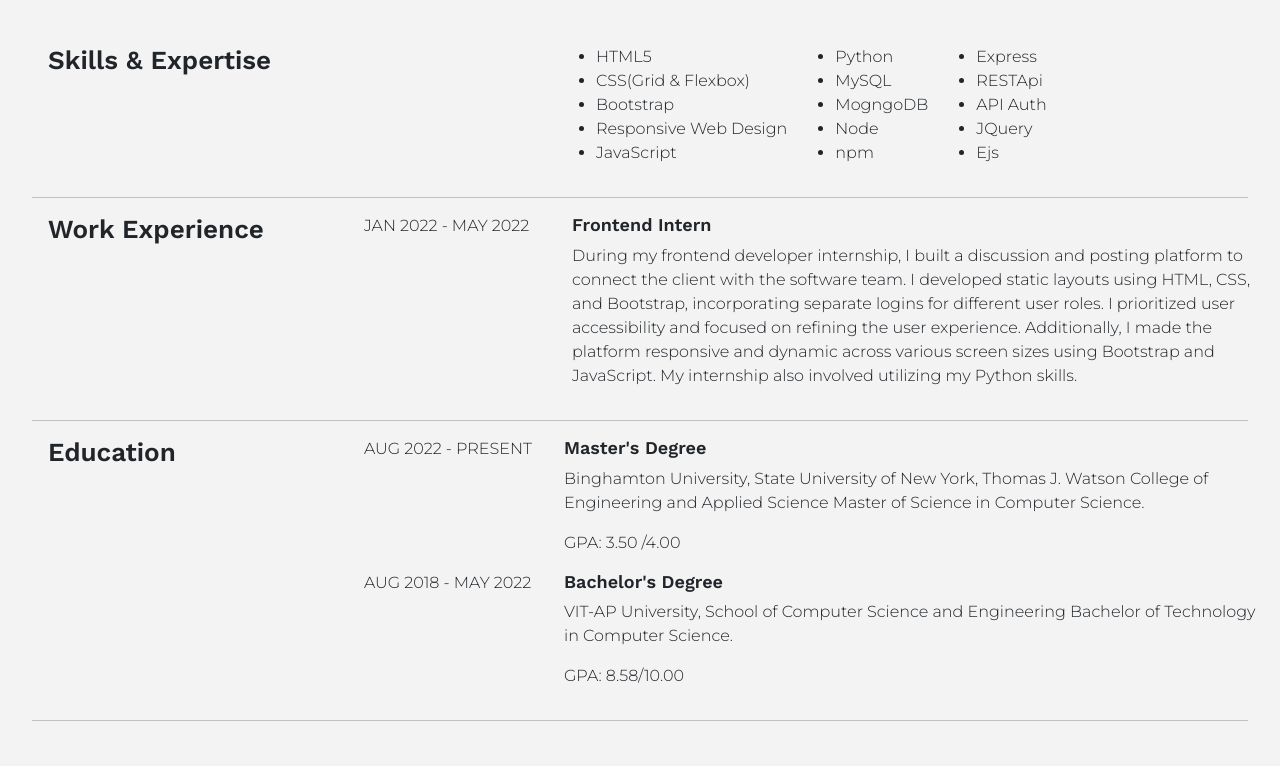
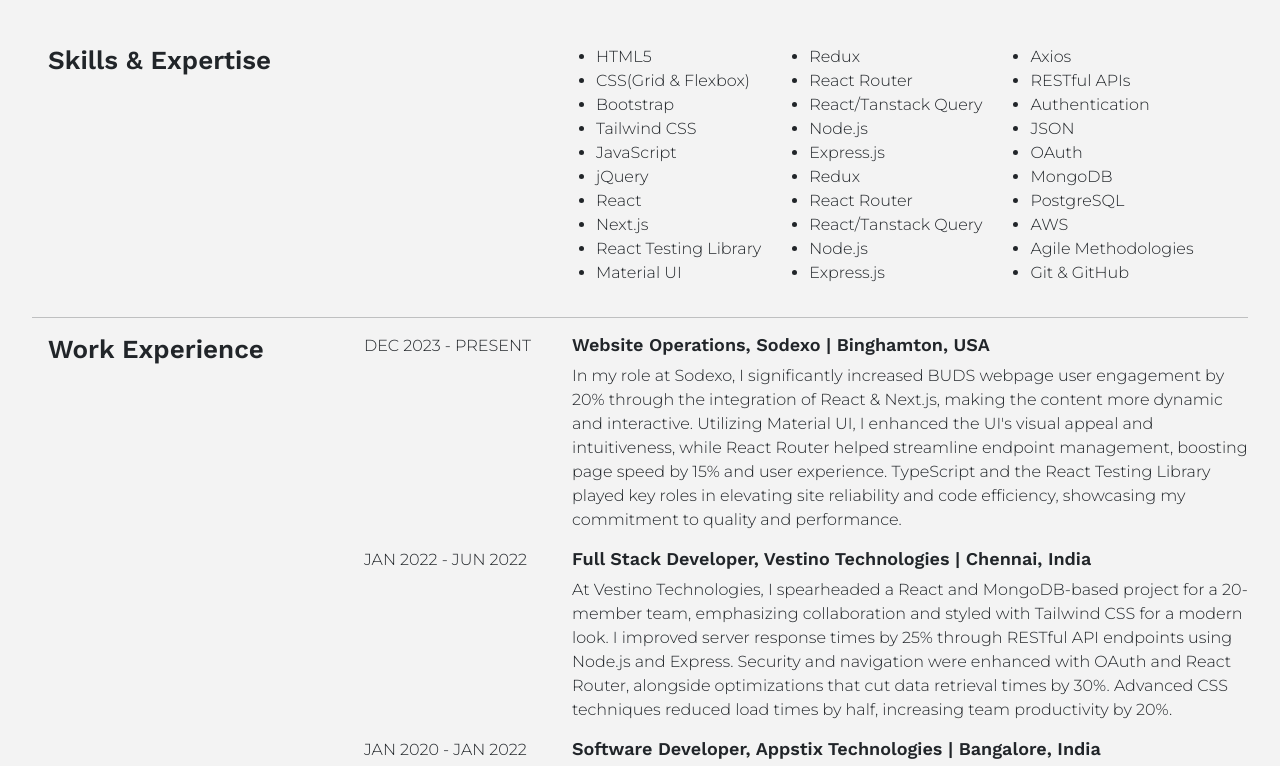
Before and after one commit to JaganKandi/html-portfolio, a plain HTML site: page resume.html in a window 1280 px wide. Shown: the part 180-946 px from the top of the page. Drawn offline with nearby package versions, Linux system fonts and the light colour scheme.

Commit message:
Update resume.html

```diff
--- a/resume.html
+++ b/resume.html
@@ -50,23 +50,42 @@
                             <li>HTML5</li>
                             <li>CSS(Grid & Flexbox)</li>
                             <li>Bootstrap</li>
-                            <li>Responsive Web Design</li>
+                            <li>Tailwind CSS</li>
                             <li>JavaScript</li>
+                            <li>jQuery</li>
+                            <li>React</li>
+                            <li>Next.js</li>
+                            <li>React Testing Library</li>
+                            <li>Material UI</li>
                         </div>
                         <div class="skills-col2">
-                            <li>Python</li>
-                            <li>MySQL</li>
-                            <li>MogngoDB</li>
-                            <li>Node</li>
-                            <li>npm</li>
+
+
+                            <li>Redux</li>
+                            <li>React Router</li>
+                            <li>React/Tanstack Query</li>
+                            <li>Node.js</li>
+                            <li>Express.js</li>
+                            <li>Redux</li>
+                            <li>React Router</li>
+                            <li>React/Tanstack Query</li>
+                            <li>Node.js</li>
+                            <li>Express.js</li>
                         </div>
                         <div class="skills-col2">
-                            <li>Express</li>
-                            <li>RESTApi</li>
-                            <li>API Auth</li>
-                            <li>JQuery</li>
-                            <li>Ejs</li>
+
+                            <li>Axios</li>
+                            <li>RESTful APIs</li>
+                            <li>Authentication</li>
+                            <li>JSON</li>
+                            <li>OAuth</li>
+                            <li>MongoDB</li>
+                            <li>PostgreSQL</li>
+                            <li>AWS</li>
+                            <li>Agile Methodologies</li>
+                            <li>Git & GitHub</li>
                         </div>
+
                     </ul>
                 </div>
             </div>
@@ -76,13 +95,39 @@
                     <h2>Work Experience</h2>
                 </div>
                 <div class="works">
-                    <div class="date"><p class="time-period">JAN 2022 - MAY 2022</p></div>
+                    <div class="date"><p class="time-period">DEC 2023 - PRESENT</p></div>
                 </div>
                 <div class="work-head-body mx-2">
-                    <h4 class="works-heading">Frontend Intern</h4>
-                    <p class="works-text-box">During my frontend developer internship, I built a discussion and posting platform to connect the client with the software team. I developed static layouts using HTML, CSS, and Bootstrap, incorporating separate logins for different user roles. I prioritized user accessibility and focused on refining the user experience. Additionally, I made the platform responsive and dynamic across various screen sizes using Bootstrap and JavaScript. My internship also involved utilizing my Python skills.
+                    <h4 class="works-heading">Website Operations, Sodexo | Binghamton, USA</h4>
+                    <p class="works-text-box">
+                        In my role at Sodexo, I significantly increased BUDS webpage user engagement by 20% through the integration of React & Next.js, making the content more dynamic and interactive. Utilizing Material UI, I enhanced the UI's visual appeal and intuitiveness, while React Router helped streamline endpoint management, boosting page speed by 15% and user experience. TypeScript and the React Testing Library played key roles in elevating site reliability and code efficiency, showcasing my commitment to quality and performance.
                     </p>
                 </div>
+                <div class="work-ex-heading">
+                    <h2></h2>
+                </div>
+                <div class="works">
+                    <div class="date"><p class="time-period">JAN 2022 - JUN 2022</p></div>
+                </div>
+                <div class="work-head-body mx-2">
+                    <h4 class="works-heading">Full Stack Developer, Vestino Technologies | Chennai, India</h4>
+                    <p class="works-text-box">
+                        At Vestino Technologies, I spearheaded a React and MongoDB-based project for a 20-member team, emphasizing collaboration and styled with Tailwind CSS for a modern look. I improved server response times by 25% through RESTful API endpoints using Node.js and Express. Security and navigation were enhanced with OAuth and React Router, alongside optimizations that cut data retrieval times by 30%. Advanced CSS techniques reduced load times by half, increasing team productivity by 20%.
+                    </p>
+                </div>
+                <div class="work-ex-heading">
+                    <h2></h2>
+                </div>
+                <div class="works">
+                    <div class="date"><p class="time-period">JAN 2020 - JAN 2022</p></div>
+                </div>
+                <div class="work-head-body mx-2">
+                    <h4 class="works-heading">Software Developer, Appstix Technologies | Bangalore, India</h4>
+                    <p class="works-text-box">
+                        During my tenure at Appstix Technologies, I led a UI redesign project, employing HTML, CSS, and Bootstrap to boost user engagement by 25%. This was achieved through agile methodologies, allowing for rapid and iterative enhancements. Vanilla JavaScript, jQuery, and React.js were instrumental in reducing site load times by 15%. My backend collaboration, utilizing MongoDB and Node.js, improved data retrieval speeds by 30%. I also enhanced application reliability and code quality through thorough API testing with Postman, peer code reviews, and the deployment of dynamic UI elements, significantly improving user satisfaction and team efficiency.
+                    </p>
+                </div>
+
             </div>
             <hr class="resume-hr">
             <div class="education-container-grid">
@@ -98,10 +143,10 @@
                         <h4>Master's Degree</h4>
                         <p>Binghamton University, State University of New York, Thomas J. Watson College of Engineering and Applied Science
                             Master of Science in Computer Science.</p>
-                            <p class="gpa">GPA: 3.50 /4.00</p>
+                            <p class="gpa">GPA: 3.64 /4.00</p>
                     </div>
                     <div class="date-btech">
-                        <p>AUG 2018 - MAY 2022</p>
+                        <p>👨‍🎓 GRADUATED</p>
                     </div>
                     <div class="degree2">
                         <h4>Bachelor's Degree</h4>
```
